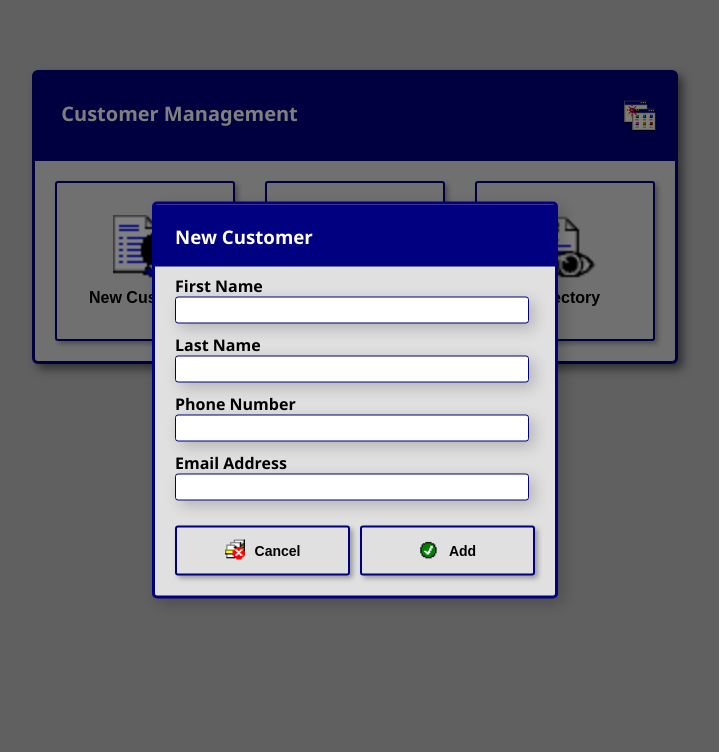
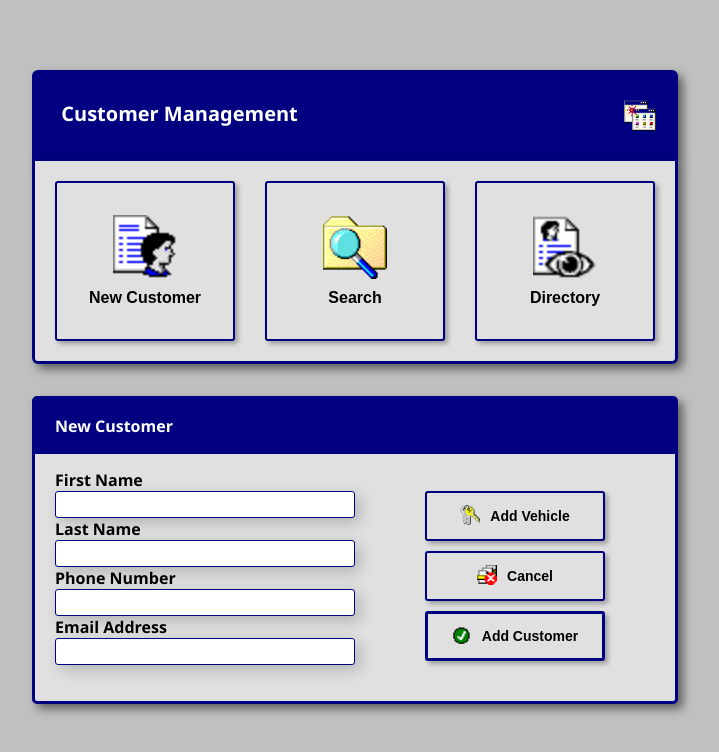
Before and after one commit to gl3bert/MechanicExpress, a plain HTML site: page client/customers_menu.html in a window 1280 px wide. Both pictures are taken after a click on the button "New Customer". Shown: the whole page, without its empty margins (285-1004 px from the left). Drawn offline with nearby package versions, Linux system fonts and the light colour scheme.

Commit message:
Minor redesign.

```diff
--- a/client/customers_menu.html
+++ b/client/customers_menu.html
@@ -8,8 +8,6 @@
     <link rel="icon" type="image/x-icon" href="src/gear.png">
     <script src="https://code.jquery.com/jquery-3.6.0.min.js"></script>
 </head>
-
-<div class="popup-overlay"></div>
 
 <body>
 
@@ -37,13 +35,12 @@
     </div>
 </div>
 
-
 <div class="popup">
     <div class="popup-header">
         <h3>New Customer</h3>
     </div>
-
     <div class="popup-container">
+        <div class="data-fields">
             <div class="popup-data-field">
                 <label for="first">First Name</label>
                 <input type="text" id="first" name="first" required>
@@ -60,37 +57,35 @@
                 <label for="email">Email Address</label>
                 <input type="text" id="email" name="email" required>
             </div>
-
+        </div>
         <div class="popup-buttons">
+            <button type="button" class="popup-button addvehicle">
+                <img src="src/keys.png" alt="Save Icon">
+                <span>Add Vehicle</span>
+            </button>
             <button type="button" class="popup-button cancel" onclick="closeCustomerForm()">
                 <img src="src/cancel.png" alt="Cancel Icon">
                 <span>Cancel</span>
             </button>
             <button type="button" class="popup-button add" onclick="submitCustomerForm()">
                 <img src="src/save_check.png" alt="Save Icon">
-                <span>Add</span>
+                <span>Add Customer</span>
             </button>
         </div>
-
     </div>
 </div>
 
 
 <script>
-    // Show popup and overlay
     function showCustomerForm() {
-        $('.popup-overlay').show();
         $('.popup').show();
     }
 
-    // Hide popup and overlay
     function closeCustomerForm() {
-        $('.popup-overlay').hide();
         $('.popup').hide();
-        clearForm(); // Clear form when closing
+        clearForm();
     }
 
-    // Clear form fields
     function clearForm() {
         $('#first').val('');
         $('#last').val('');
@@ -98,24 +93,20 @@
         $('#email').val('');
     }
 
-    // Validate phone number (must be 10 digits)
     function isValidPhone(phone) {
         return /^\d{10}$/.test(phone);
     }
 
-    // Validate email format
     function isValidEmail(email) {
         return /^[^\s@]+@[^\s@]+\.[^\s@]+$/.test(email);
     }
 
-    // Submit the customer form using AJAX
     function submitCustomerForm() {
         const first = $('#first').val().trim();
         const last = $('#last').val().trim();
         const phone = $('#phone').val().trim();
         const email = $('#email').val().trim();
 
-        // Error checks
         if (first === '' || last === '' || phone === '' || email === '') {
             alert('All fields are required.');
             return;
@@ -138,7 +129,6 @@
             data: JSON.stringify(customerData),
             success: function(response) {
                 alert('Customer created successfully!');
-                clearForm();
                 closeCustomerForm();
             },
             error: function(error) {
@@ -158,17 +148,19 @@
 <style>
     .popup {
         display: none;
-        width: 400px;
+        width: 640px;
         border: 3px solid #010081;
         background-color: #e0e0e0;
         position: fixed;
-        top: 50%;
+        box-shadow: 5px 5px 10px rgba(0, 0, 0, 0.5);
+        border-radius: 5px;
+        top: 550px;
         left: 50%;
         transform: translate(-50%, -50%);
-        box-shadow: 5px 5px 15px rgba(0, 0, 0, 0.2);
-        padding-top: 50px; /* Space for the header */
-        border-radius: 5px;
-        z-index: 1001;
+    }
+
+    .data-fields {
+        width: 400px;
     }
 
     .popup-header {
@@ -176,16 +168,22 @@
         color: white;
         padding-left: 20px;
         position: absolute;
-        width: 380px;
+        width: 620px;
+        height: 55px;
         top: 0;
         left: 0;
         text-align: left;
     }
 
+    .popup-header h3 {
+        font-size: 12pt;
+    }
+
     .popup-container {
+        margin-top: 50px;
         padding: 20px;
         display: flex;
-        flex-direction: column;
+        flex-direction: row;
         gap: 10px;
         text-align: left;
     }
@@ -200,7 +198,7 @@
     }
 
     .popup-data-field input {
-        width: 95%;
+        width: 80%;
         padding: 5px;
         border: 1px solid #010081;
         border-radius: 3px;
@@ -210,8 +208,11 @@
     .popup-buttons {
         display: flex;
         justify-content: flex-end;
+        flex-direction: column;
         gap: 10px;
-        margin-top: 15px;
+        margin-right: 50px;
+        margin-bottom: 20px;
+        margin-top: 22px;
     }
 
     .popup-button {
@@ -237,15 +238,8 @@
         padding-right: 5px;
     }
 
-    .popup-overlay {
-        display: none;
-        position: fixed;
-        top: 0;
-        left: 0;
-        width: 100%;
-        height: 100%;
-        background-color: rgba(0, 0, 0, 0.5);
-        z-index: 1000;
+    .popup-button.add {
+        border-width: 3px;
     }
 
 </style>
```
Lines whose indentation alone changed are shown as unchanged.
